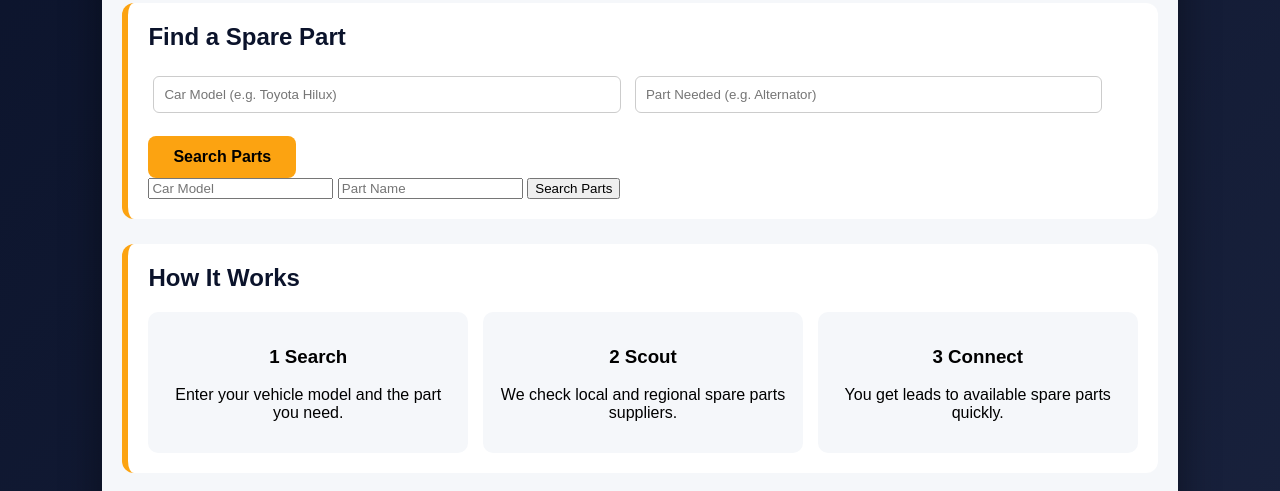
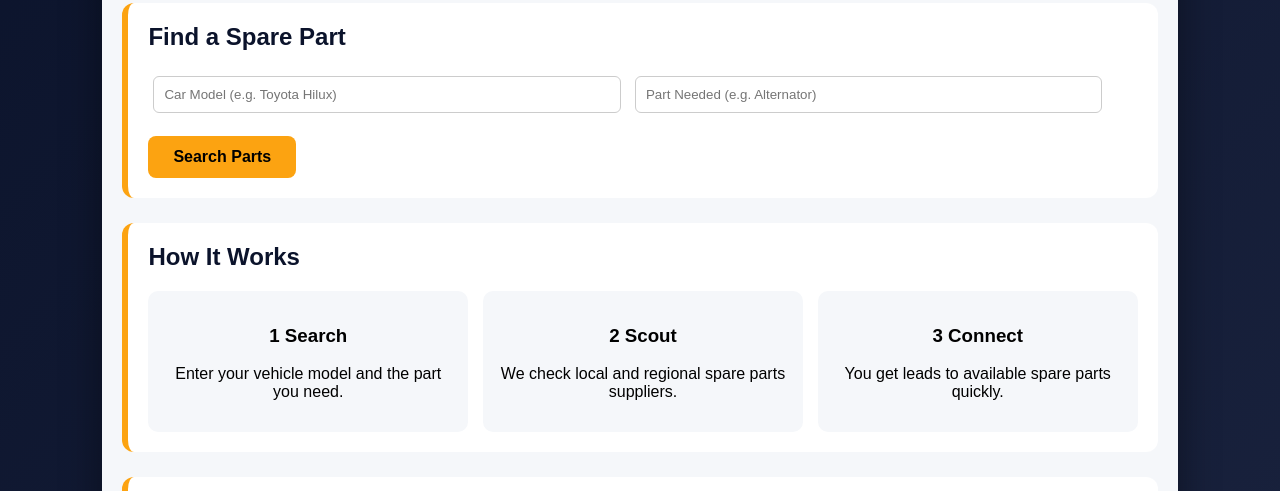
Before and after one commit to cse25-217/AutomotiveSparesHunters, a plain HTML site: page index.html in a window 1280 px wide. Shown: the part 309-800 px from the top of the page. Drawn offline with Linux system fonts and the light colour scheme.

Commit message:
Update index.html

```diff
--- a/index.html
+++ b/index.html
@@ -192,6 +192,7 @@ h2::after{
     <h2>Find a Spare Part</h2>
 
     <form>
+        <form action="search-parts.html" method="GET">
         <input type="text" placeholder="Car Model (e.g. Toyota Hilux)" required
         style="width:45%; padding:10px; margin:5px; border-radius:6px; border:1px solid #ccc;">
 
@@ -211,13 +212,6 @@ h2::after{
             Search Parts
         </button>
     </form>
-
-    <form action="search-parts.html" method="GET">
-    <input type="text" name="car" placeholder="Car Model" required>
-    <input type="text" name="part" placeholder="Part Name" required>
-
-    <button type="submit">Search Parts</button>
-</form>
 
 </section>
 
```
